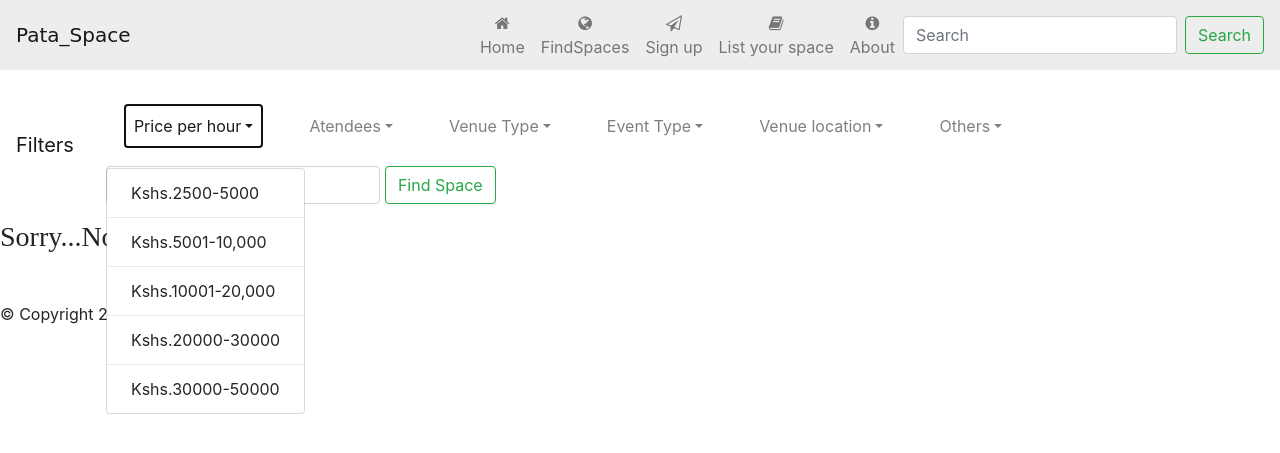
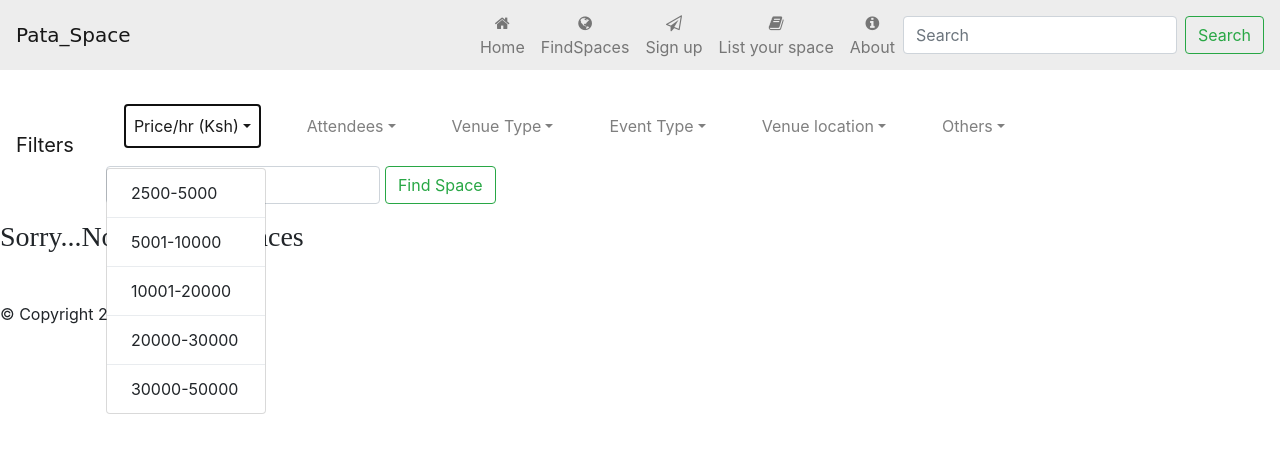
Before and after one commit to Icreative-Co/H-O-M-E, a PHP site: page /findspaces.php in a window 1280 px wide, after a click on "Price/hr (Ksh)". Shown: the top 453 px of the page. Run offline with PHP 8.4, Linux system fonts and the light colour scheme; data that the repository does not hold is empty; some libraries are stand-ins or nearby versions.

Commit message:
few edits

```diff
--- a/findspaces.php
+++ b/findspaces.php
@@ -7,7 +7,15 @@ include 'includes/navigation.php';
 <head>
     <script>
         // function uses ajax to communicate with the php file and pass the filter variable
-        function showUser(str) {
+        // an index is also passed
+        function showUser(str, i) {
+            var ii;
+            if (i == 0) {
+                ii = "";
+            }else {
+                ii = i.toString();
+            }
+
             if (window.XMLHttpRequest) {
                 xmlhttp = new XMLHttpRequest();
             } else {
@@ -18,10 +26,12 @@ include 'includes/navigation.php';
                     document.getElementById("events").innerHTML = this.responseText;
                 }
             };
-            xmlhttp.open("GET", "php/spaces.php?q=" + str, true);
+           //  alert(ii + str);
+            xmlhttp.open("GET", "php/spaces.php?q=" + ii + str, true);
             xmlhttp.send();
         }
-        showUser("All");
+
+        showUser("All", 0);
     </script>
 </head>
 <div class="mt-5">
@@ -33,24 +43,24 @@ include 'includes/navigation.php';
         <div id="Filter" class="navbar navbar-collapse navbar-toggleable-xs">
             <ul class="nav navbar-nav">
                 <li class="dropdown nav-item ">
-                    <a href="#" class="dropdown-toggle nav-link" data-toggle="dropdown">Price per hour<span class="caret"></span></a>
-                    <ul class="dropdown-menu" role="menu">
-                        <li><a href="#" class="dropdown-item">Kshs.2500-5000</a></li>
+                    <a id="price_hour" href="#" class="dropdown-toggle nav-link" data-toggle="dropdown">Price/hr (Ksh)<span class="caret"></span></a>
+                    <ul id="d_price_hour" class="dropdown-menu" role="menu">
+                        <li><a href="#" class="dropdown-item">2500-5000</a></li>
                         <div class="dropdown-divider"></div>
-                        <li><a href="#" class="dropdown-item">Kshs.5001-10,000</a></li>
+                        <li><a href="#" class="dropdown-item">5001-10000</a></li>
                         <div class="dropdown-divider"></div>
-                        <li><a href="#" class="dropdown-item">Kshs.10001-20,000</a></li>
+                        <li><a href="#" class="dropdown-item">10001-20000</a></li>
                         <div class="dropdown-divider"></div>
-                        <li><a href="#" class="dropdown-item">Kshs.20000-30000</a></li>
+                        <li><a href="#" class="dropdown-item">20000-30000</a></li>
                         <div class="dropdown-divider"></div>
-                        <li><a href="#" class="dropdown-item">Kshs.30000-50000</a></li>
+                        <li><a href="#" class="dropdown-item">30000-50000</a></li>
                     </ul>
 
 
                 </li>
                 <li class="dropdown nav-item ">
-                    <a href="#" class="dropdown-toggle nav-link" data-toggle="dropdown">Atendees<span class="caret"></span></a>
-                    <ul class="dropdown-menu" role="menu">
+                    <a id="attendees" href="#" class="dropdown-toggle nav-link" data-toggle="dropdown">Attendees<span class="caret"></span></a>
+                    <ul id="d_attendees" class="dropdown-menu" role="menu">
                         <li><a href="#" class="dropdown-item">10-60</a></li>
                         <div class="dropdown-divider"></div>
                         <li><a href="#" class="dropdown-item">61-100</a></li>
@@ -59,14 +69,14 @@ include 'includes/navigation.php';
                         <div class="dropdown-divider"></div>
                         <li><a href="#" class="dropdown-item">201-400</a></li>
                         <div class="dropdown-divider"></div>
-                        <li><a href="#" class="dropdown-item">401+</a></li>
+                        <li><a href="#" class="dropdown-item">401-10000</a></li>
                     </ul>
 
 
                 </li>
                 <li class="dropdown nav-item ">
-                    <a href="#" class="dropdown-toggle nav-link" data-toggle="dropdown">Venue Type<span class="caret"></span></a>
-                    <ul class="dropdown-menu" role="menu">
+                    <a id="venue_type" href="#" class="dropdown-toggle nav-link" data-toggle="dropdown">Venue Type<span class="caret"></span></a>
+                    <ul id="d_venue_type" class="dropdown-menu" role="menu">
                         <li><a href="#" class="dropdown-item">Garden/Outdoor</a></li>
                         <div class="dropdown-divider"></div>
                         <li><a href="#" class="dropdown-item">Bar</a></li>
@@ -86,7 +96,7 @@ include 'includes/navigation.php';
                 </li>
                 <li class="dropdown nav-item">
                     <a id="event_type" href="#" class="dropdown-toggle nav-link" data-toggle="dropdown">Event Type<span class="caret"></span></a>
-                    <ul class="dropdown-menu" role="menu">
+                    <ul id="d_event_type" class="dropdown-menu" role="menu">
                         <li><a href="#" class="dropdown-item">Workshops</a></li>
                         <div class="dropdown-divider"></div>
                         <li><a href="#" class="dropdown-item">Wedding</a></li>
@@ -106,7 +116,7 @@ include 'includes/navigation.php';
                 </li>
                 <li class="dropdown nav-item ">
                     <a id="location" href="#" class="dropdown-toggle nav-link" data-toggle="dropdown">Venue location<span class="caret"></span></a>
-                    <ul class="dropdown-menu" role="menu">
+                    <ul id="d_location" class="dropdown-menu" role="menu">
                         <li><a href="#" class="dropdown-item">Nairobi</a></li>
                         <div class="dropdown-divider"></div>
                         <li><a href="#" class="dropdown-item">Nakuru</a></li>
@@ -127,7 +137,6 @@ include 'includes/navigation.php';
                     <ul class="dropdown-menu" role="menu">
                         <div class="">
                             <li><a href="#" class="dropdown-item " id="accomadation">Accomodation<span class="caret"></span></a>
-
                                 <input type="radio" name="acc_answer" value="no" class="ml-4" checked>No<br>
                                 <input type="radio" name="acc_answer" value="yes" class="ml-4">Yes
                         </div>
@@ -166,22 +175,73 @@ include 'includes/navigation.php';
         console.log('Clicked Button');
     }
 
+    // drop down ids
+    var event_type_drop_d = document.getElementById('event_type');
+    var event_type_id = event_type_drop_d.getAttribute('id');
+
+    var price_hour_drop_d = document.getElementById('price_hour');
+    var price_hour_id = price_hour_drop_d.getAttribute('id');
+
+    var attendees_drop_d = document.getElementById('attendees');
+    var attendees_id = attendees_drop_d.getAttribute('id');
+
+    var venue_type_drop_d = document.getElementById('venue_type');
+    var venue_type_id = venue_type_drop_d.getAttribute('id');
+
+    var location_drop_d = document.getElementById('location');
+    var location_id = location_drop_d.getAttribute('id');
+
     // drop down functions...
-    $('.dropdown-menu li a').click(function() {
-        $(this).text($(this).text());
+    $('#d_event_type li a').click(function() {
+        var eventt = $(this).text();
+        $('#'.event_type_id).text(eventt);
+        filterData(eventt, event_type_id);
+    });
 
+    $('#d_price_hour li a').click(function() {
         var eventt = $(this).text();
+        $('#'.price_hour_id).text(eventt);
+        filterData(eventt, price_hour_id);
+    });
 
-        $(this).text(eventt);
+    $('#d_attendees li a').click(function() {
+        var eventt = $(this).text();
+        $('#'.attendees_id).text(eventt);
+        filterData(eventt, attendees_id);
+    });
 
-        showUser(eventt);
+    $('#d_venue_type li a').click(function() {
+        var eventt = $(this).text();
+        $('#'.location_id).text(eventt);
+        filterData(eventt, venue_type_id);
     });
+
+    $('#d_location li a').click(function() {
+        var eventt = $(this).text();
+        $('#'.event_type_id).text(eventt);
+        filterData(eventt, location_id);
+    });
+
+    // filter data based on drop menu id ....indices used in spaces.php.
+    function filterData(data, menu_id) {
+        if (menu_id == event_type_id) {
+            showUser(data, 1);
+        } else if (menu_id == price_hour_id) {
+            showUser(data, 2);
+        } else if (menu_id == venue_type_id) {
+            showUser(data, 3);
+        } else if (menu_id == location_id) {
+            showUser(data, 4);
+        } else if (menu_id == attendees_id) {
+            showUser(data, 5);
+        }
+    }
 
     // search function
     $('#search_btn').click(function() {
         var text = $('#search_txt').val();
         // alert(text);
-        showUser(text);
+        showUser(text, 1);
     });
 </script>
 </body>
```
Also changed, not shown: php/spaces.php (+33 -2 lines), 1 other file.
